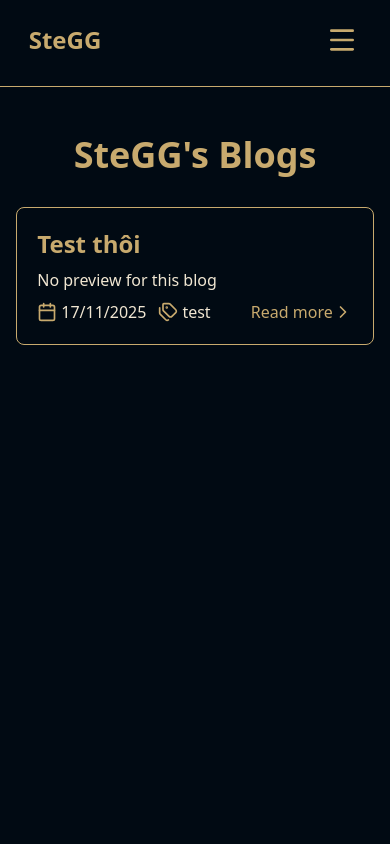
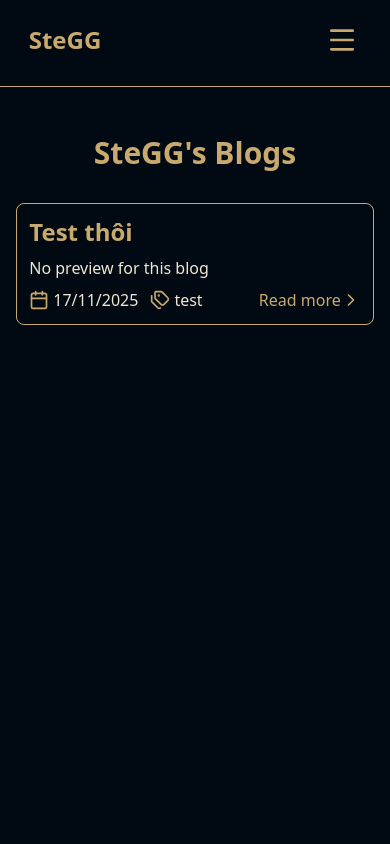
Before and after one commit to SteGG200/SteGG200.github.io, a SvelteKit app: page /blog in a window 390 px wide. Shown: the top 844 px of the page. Built offline with nearby package versions, Linux system fonts and the light colour scheme.

Commit message:
feat: make blog page responsive for mobile

```diff
--- a/src/components/cards/BlogCard.svelte
+++ b/src/components/cards/BlogCard.svelte
@@ -12,8 +12,8 @@
 	let { id, title, preview, tags, createdAt }: BlogCardProps = $props()
 </script>
 
-<div class="border border-yellow rounded-lg p-5 space-y-2">
-	<h3 class="font-semibold text-2xl">
+<div class="border border-yellow rounded-lg p-5 max-md:p-3 space-y-2">
+	<h3 class="font-semibold text-3xl max-md:text-2xl">
 		<a class="hover:text-yellow-light transition-colors" href={`/blog/${id}`}>{title}</a>
 	</h3>
 	<p class="text-yellow-light">
--- a/src/routes/blog/+page.svelte
+++ b/src/routes/blog/+page.svelte
@@ -14,7 +14,7 @@
 </svelte:head>
 
 <main class="min-h-dvh space-y-8 w-full py-12">
-	<h1 class="text-center text-4xl font-semibold">SteGG's Blogs</h1>
+	<h1 class="text-center text-4xl max-md:text-3xl font-semibold">SteGG's Blogs</h1>
 	<div class="w-blogs-list mx-auto max-xl:w-5/6 max-md:w-11/12">
 		{#each data.blogs as blog, index}
 			<BlogCard id={index + 1} title={blog.title} tags={blog.tags} createdAt={blog.createdAt} />
```
